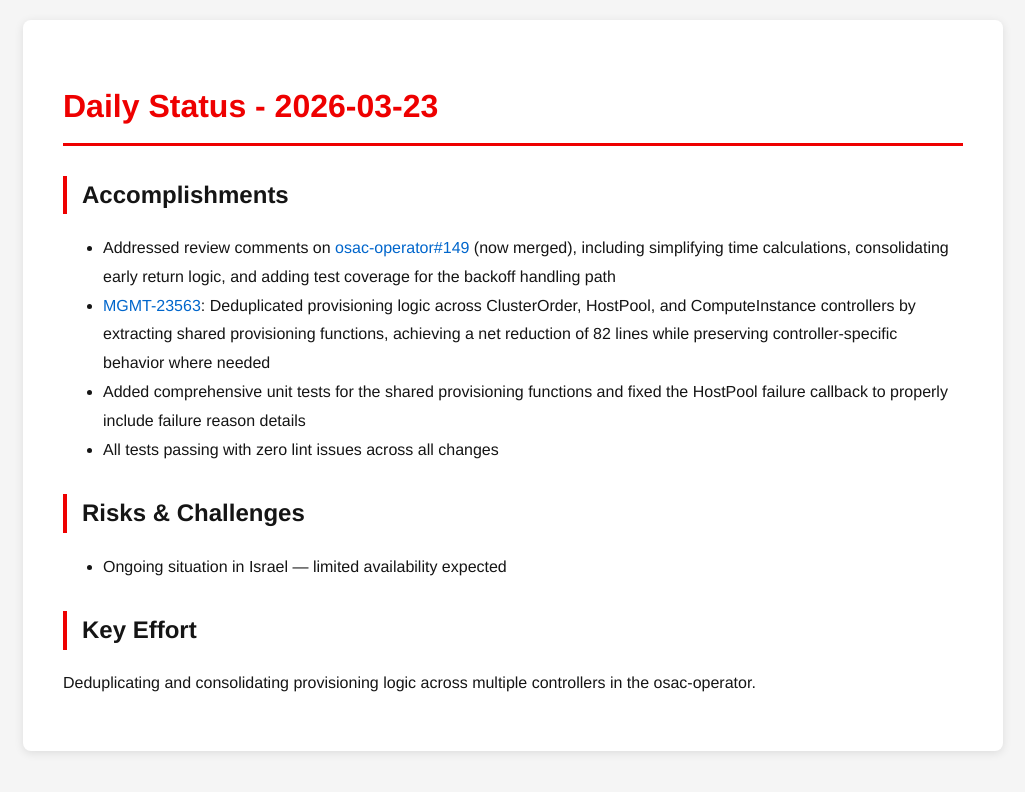
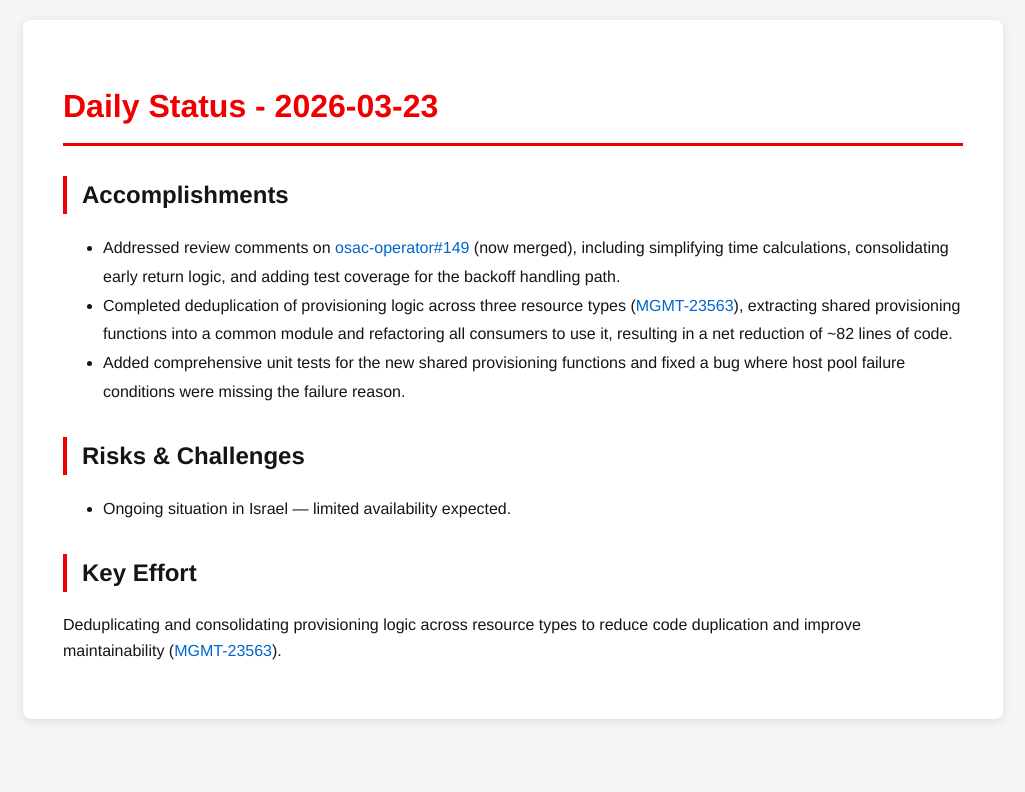
Before and after one commit to tzvatot/daily-status, a Jekyll site: the page built from 2026-03-23.md, in a window 1280 px wide. Shown: the top 792 px of the page, without its empty margins (127-1152 px from the left). Built offline with Jekyll 4.4.1, drawn with Linux system fonts in a browser that asks for light colours.

Commit message:
Daily status update - 2026-03-23

```diff
--- a/2026-03-23.md
+++ b/2026-03-23.md
@@ -7,13 +7,12 @@ date: 2026-03-23
 # Daily Status - 2026-03-23
 
 ## Accomplishments
-- Addressed review comments on [osac-operator#149](https://github.com/osac-project/osac-operator/pull/149) (now merged), including simplifying time calculations, consolidating early return logic, and adding test coverage for the backoff handling path
-- [MGMT-23563](https://issues.redhat.com/browse/MGMT-23563): Deduplicated provisioning logic across ClusterOrder, HostPool, and ComputeInstance controllers by extracting shared provisioning functions, achieving a net reduction of 82 lines while preserving controller-specific behavior where needed
-- Added comprehensive unit tests for the shared provisioning functions and fixed the HostPool failure callback to properly include failure reason details
-- All tests passing with zero lint issues across all changes
+- Addressed review comments on [osac-operator#149](https://github.com/osac-project/osac-operator/pull/149) (now merged), including simplifying time calculations, consolidating early return logic, and adding test coverage for the backoff handling path.
+- Completed deduplication of provisioning logic across three resource types ([MGMT-23563](https://issues.redhat.com/browse/MGMT-23563)), extracting shared provisioning functions into a common module and refactoring all consumers to use it, resulting in a net reduction of ~82 lines of code.
+- Added comprehensive unit tests for the new shared provisioning functions and fixed a bug where host pool failure conditions were missing the failure reason.
 
 ## Risks & Challenges
-- Ongoing situation in Israel — limited availability expected
+- Ongoing situation in Israel — limited availability expected.
 
 ## Key Effort
-Deduplicating and consolidating provisioning logic across multiple controllers in the osac-operator.
+Deduplicating and consolidating provisioning logic across resource types to reduce code duplication and improve maintainability ([MGMT-23563](https://issues.redhat.com/browse/MGMT-23563)).
```
